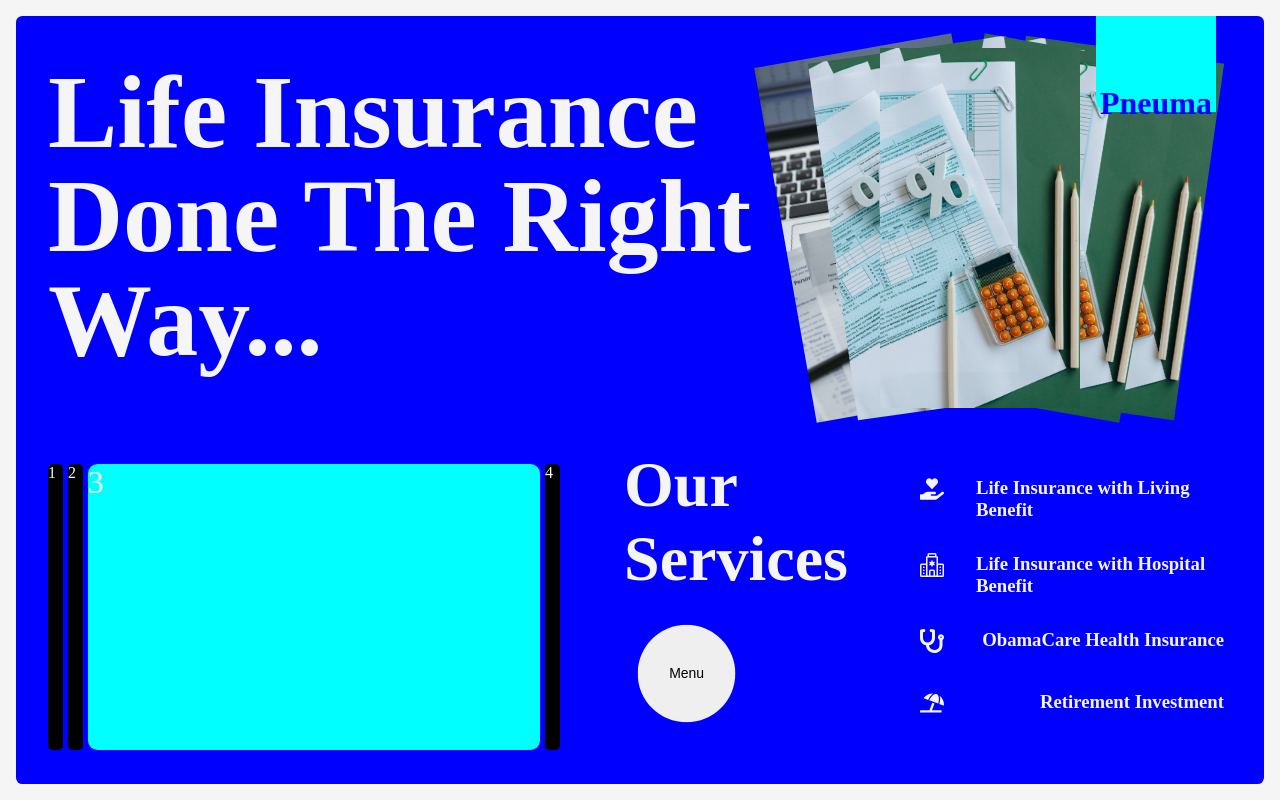
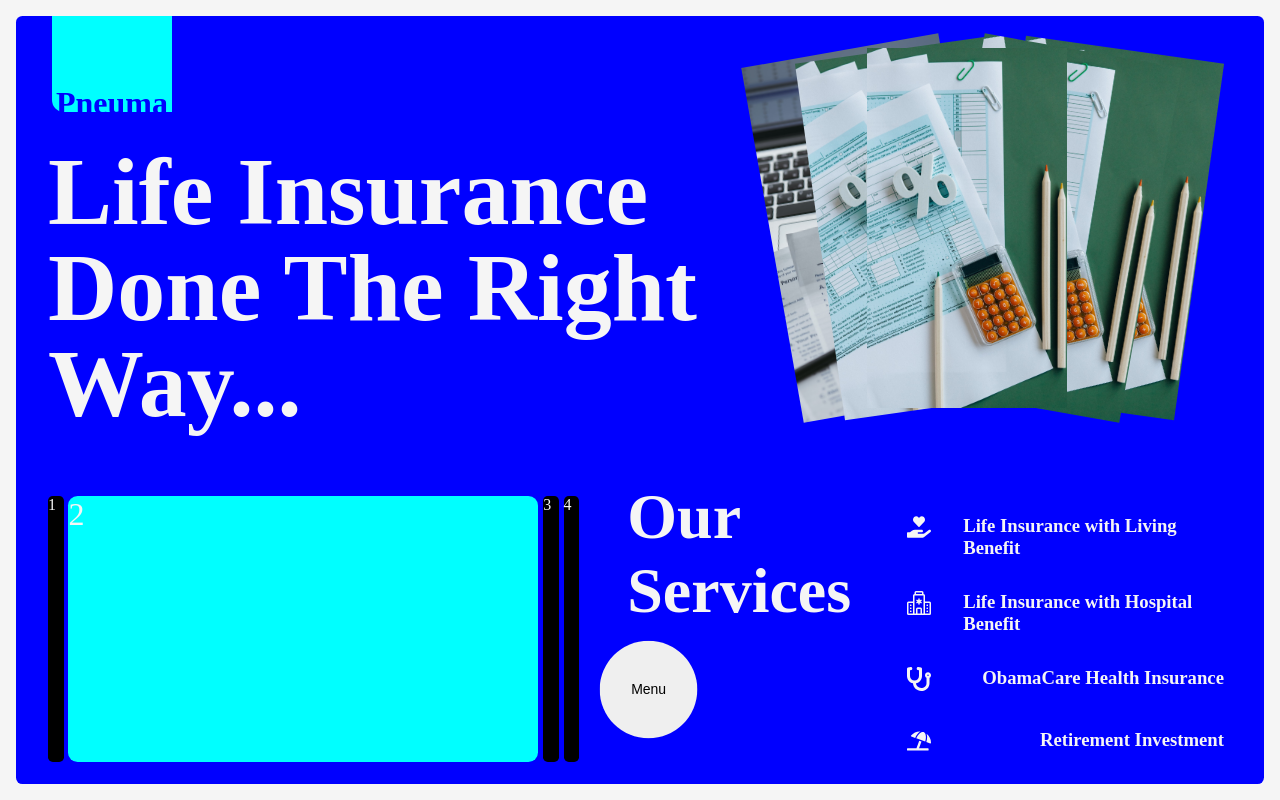
Before and after one commit to cliford-dareus/Pneuma-website, a React (Vite) app: page / in a window 1280 px wide. Built offline with nearby package versions, Linux system fonts and the light colour scheme.

Commit message:
Add and Fix home page styling and menu btn

```diff
--- a/src/components/layout/index.tsx
+++ b/src/components/layout/index.tsx
@@ -10,7 +10,10 @@
 
 const index = ({menu}: {menu: boolean}) => {
   return (
-    <motion.div className={styles.container}>
+    <motion.div
+        className={styles.container}
+
+    >
         <motion.div
             className={styles.content}
             animate={menu ? "open" : "closed"}
--- a/src/components/layout/layout.module.css
+++ b/src/components/layout/layout.module.css
@@ -20,7 +20,7 @@
 
 .logo{
     position: absolute;
-    right: 2em;
+    left: 1.5em;
     /* top: 2em; */
     font-size: 1.5rem;
     width: 5em;
--- a/src/components/menu/index.tsx
+++ b/src/components/menu/index.tsx
@@ -3,8 +3,8 @@
 import { easeInOut, motion } from "framer-motion";
 
 const variants = {
-  open: { y: -100},
-  closed: { scale: [1, 1.05, 1.05, 1, 1],
+  open: {y: -150},
+  closed: {scale: [1, 1.05, 1.05, 1, 1],
   transition: {
     repeat: Infinity,
     ease: easeInOut,
--- a/src/components/menu/menu.module.css
+++ b/src/components/menu/menu.module.css
@@ -1,13 +1,14 @@
 .menu__container{
     position: absolute;
-    bottom: 10%;
-    left: 50%;
+    bottom: 8%;
+    left: 47%;
     transform: translateX(-50%);
     width: 7em;
     height: 7em;
     border-radius: 50%;
     border: none;
     outline: none;
+    cursor: pointer;
 }
 
 .menu__container:hover{
--- a/src/components/slider/index.tsx
+++ b/src/components/slider/index.tsx
@@ -12,20 +12,21 @@
       }
     }
 
-    React.useEffect(() => {
+    useEffect(() => {
       resetTimeout();
       timeoutRef.current = setTimeout(
         () =>
           setIndex((prevIndex) =>
             prevIndex === slide.length - 1 ? 0 : prevIndex + 1
           ),
-        5000
+        10000
       );
 
       return () => {
         resetTimeout();
       };
     }, [Index]);
+
   return (
     <div className={styles.container}>
         <div className={styles.slider}>
--- a/src/components/slider/slider.module.css
+++ b/src/components/slider/slider.module.css
@@ -1,7 +1,7 @@
 .container{
     width: 100%;
     height: 100%;
-    margin-top: 1em;
+    /* margin-top: 1em; */
 }
 
 .slider{
@@ -14,6 +14,7 @@
     background-color: black;
     width: 1em;
     border-radius: .3em;
+    transition: all 1s cubic-bezier(0.215, 0.610, 0.355, 1);
 }
 
 .active{
--- a/src/pages/Home/HomePage.module.css
+++ b/src/pages/Home/HomePage.module.css
@@ -17,11 +17,13 @@
     display: flex;
     align-items: center;
     padding: 2em;
+    padding-right: 5em;
 }
 
 .gridOne h1{
-    font-size: 6.5rem;
+    font-size: 6rem;
     line-height: 1;
+    margin-top: 1em;
 }
 
 .gridTwo{
@@ -66,19 +68,19 @@
 
 .gridFour{
     /* background-color: red; */
-    padding: 2em;
+    padding: 1em;
 }
 
 .services{
     grid-column: 5 / 7;
     padding:2em;
-    /* text-align: right; */
-    height: 350px;
+    height: 330px;
     width: 100%;
     display: flex;
     flex-direction: column;
     justify-content: center;
     align-items: end;
+
 }
 
 .gridFour h2{
```
